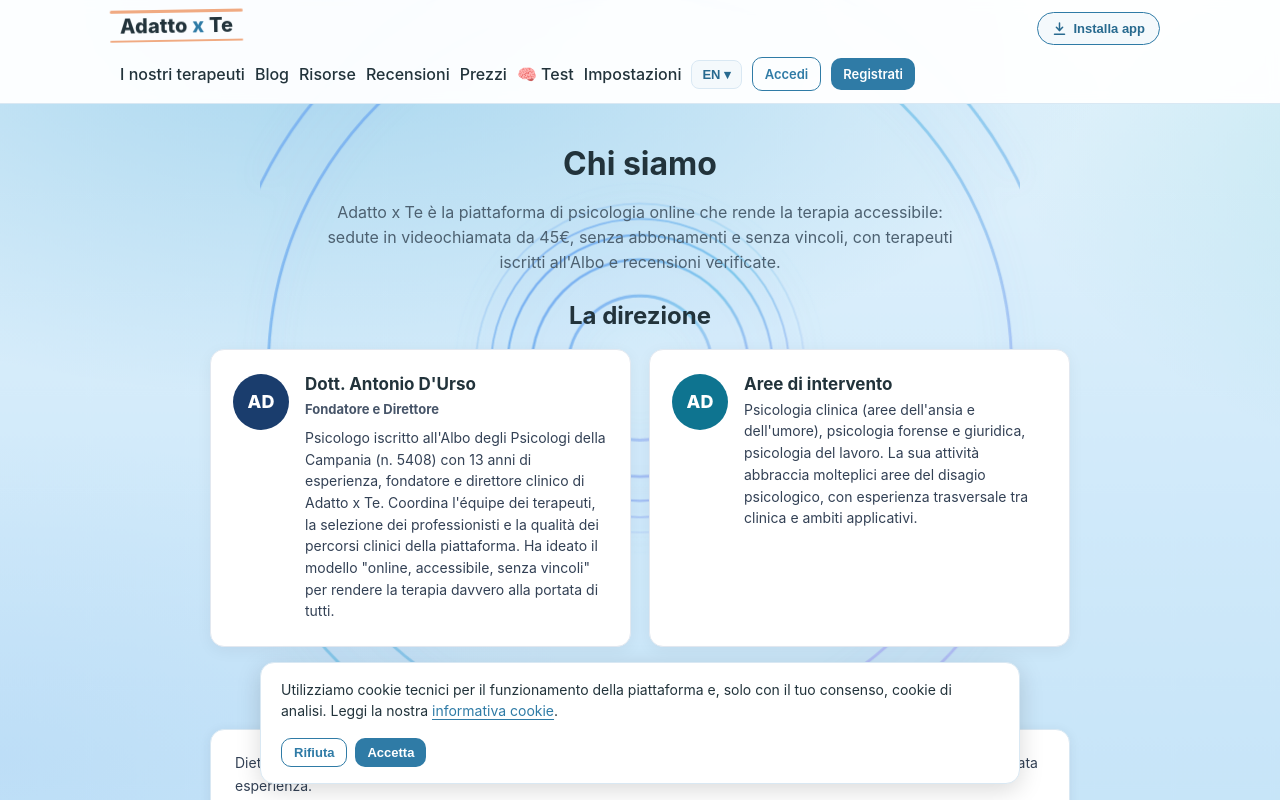
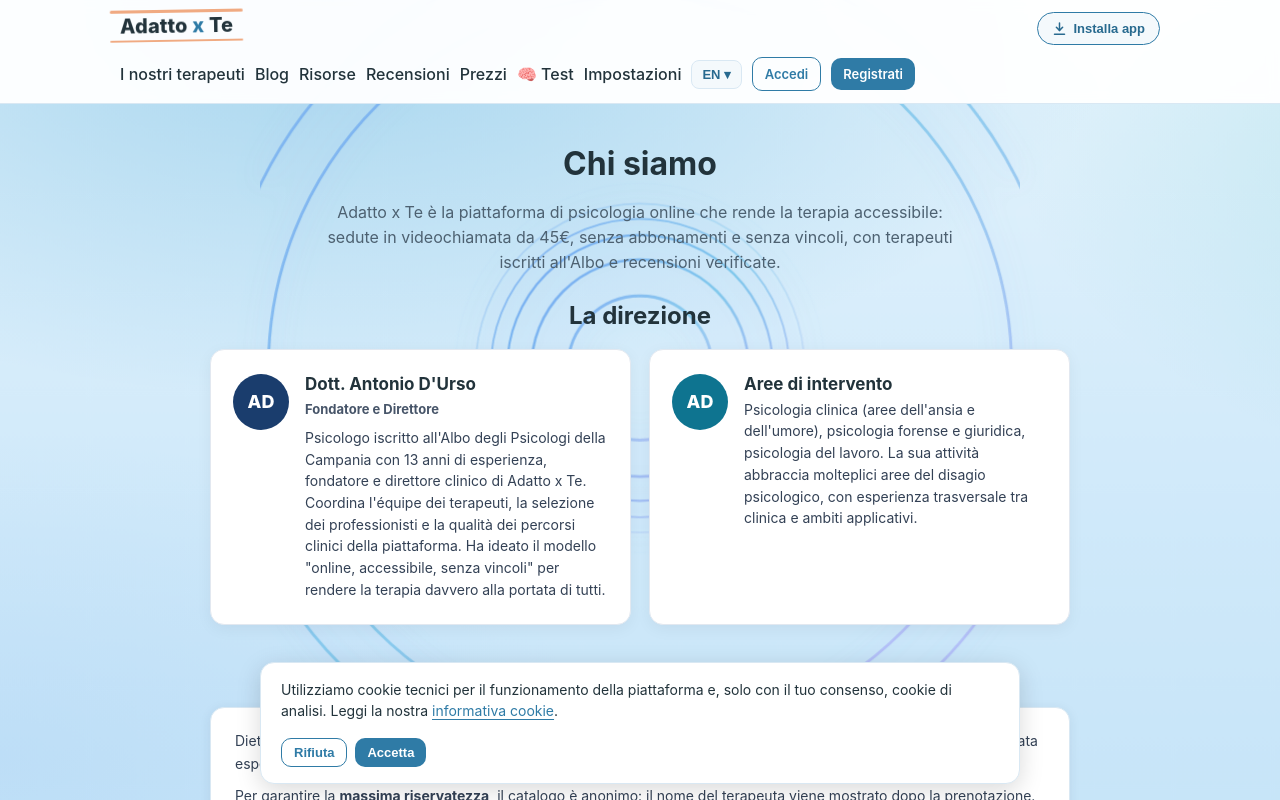
Before and after one commit to antonio-durso/adattoxte, a React (Vite) app in the folder frontend/: page /chi-siamo in a window 1280 px wide. Shown: the top 800 px of the page. Built offline with nearby package versions, Linux system fonts and the light colour scheme; no server answers.

Commit message:
Rimosso numero albo pubblico (Chi siamo e privacy) come da richiesta

```diff
--- a/frontend/src/pages/ChiSiamo.jsx
+++ b/frontend/src/pages/ChiSiamo.jsx
@@ -49,7 +49,7 @@ export default function ChiSiamo() {
             <h3 style={{ margin: '0 0 4px', fontSize: 17 }}>Dott. Antonio D'Urso</h3>
             <p style={{ margin: '0 0 8px', fontSize: 13, color: '#475569', fontWeight: 700 }}>Fondatore e Direttore</p>
             <p style={{ margin: 0, fontSize: 14, lineHeight: 1.55, color: '#334155' }}>
-              Psicologo iscritto all'Albo degli Psicologi della Campania (n. 5408) con 13 anni
+              Psicologo iscritto all'Albo degli Psicologi della Campania  con 13 anni
               di esperienza, fondatore e direttore clinico di Adatto x Te. Coordina l'équipe dei
               terapeuti, la selezione dei professionisti e la qualità dei percorsi clinici della
               piattaforma. Ha ideato il modello "online, accessibile, senza vincoli" per rendere
--- a/frontend/src/pages/Privacy.jsx
+++ b/frontend/src/pages/Privacy.jsx
@@ -14,7 +14,7 @@ export default function Privacy() {
       <h2>1. Titolare del trattamento</h2>
       <p>
         Il titolare del trattamento dei dati è <strong>Dott. Antonio D'Urso</strong>, psicologo iscritto all'Albo
-        degli Psicologi della Campania (n. 5408), che gestisce la piattaforma <strong>Adatto x Te</strong>.
+        degli Psicologi della Campania , che gestisce la piattaforma <strong>Adatto x Te</strong>.
         Per qualunque questione relativa al trattamento dei dati puoi scrivere a{' '}
         <strong>antonio.durso.749@psypec.it</strong>.
       </p>
```
